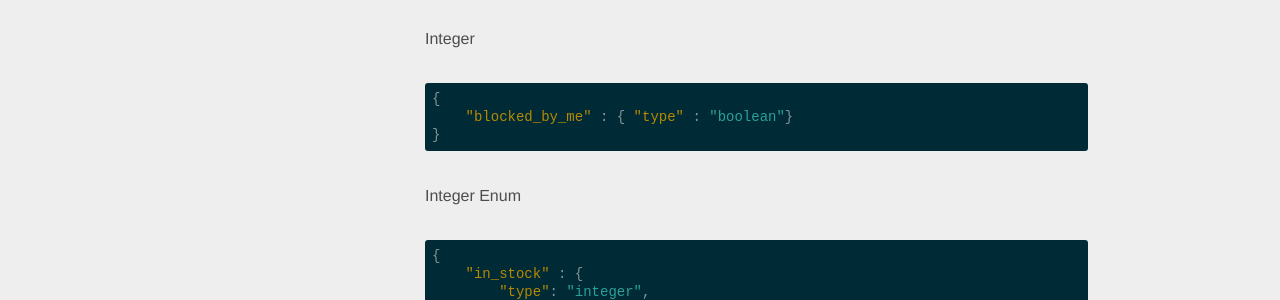
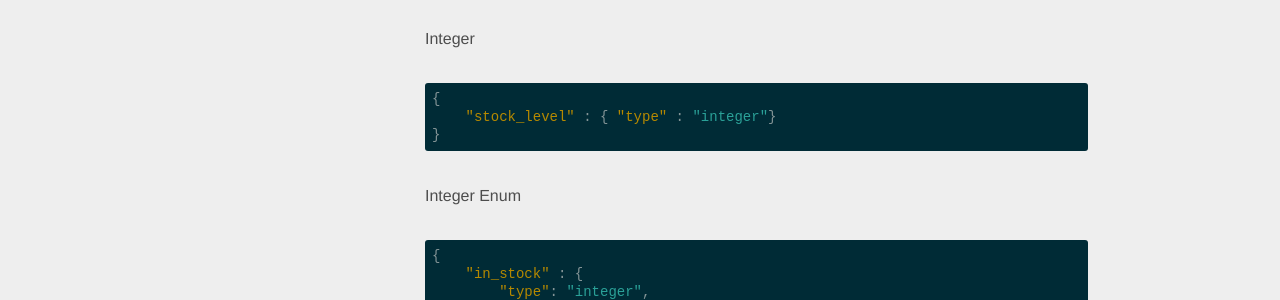
Before and after one commit to pinterest/plank, a Jekyll site: the page built from docs/_posts/2017-02-14-property-fields.md, in a window 1280 px wide and 900 px high, scrolled down 1840 px. Shown: the part 151-451 px from the top of the window. Built offline with Jekyll 4.4.1, drawn with Linux system fonts in a browser that asks for light colours.

Commit message:
Correct integer example (#95)

```diff
--- a/docs/_posts/2017-02-14-property-fields.md
+++ b/docs/_posts/2017-02-14-property-fields.md
@@ -60,7 +60,7 @@ In addition, there is syntax for providing concrete subtypes such as dates, URIs
 
 #### Integer
 <pre><code class="json">{
-    "blocked_by_me" : { "type" : "boolean"}
+    "stock_level" : { "type" : "integer"}
 }
 </code></pre>
 
```
